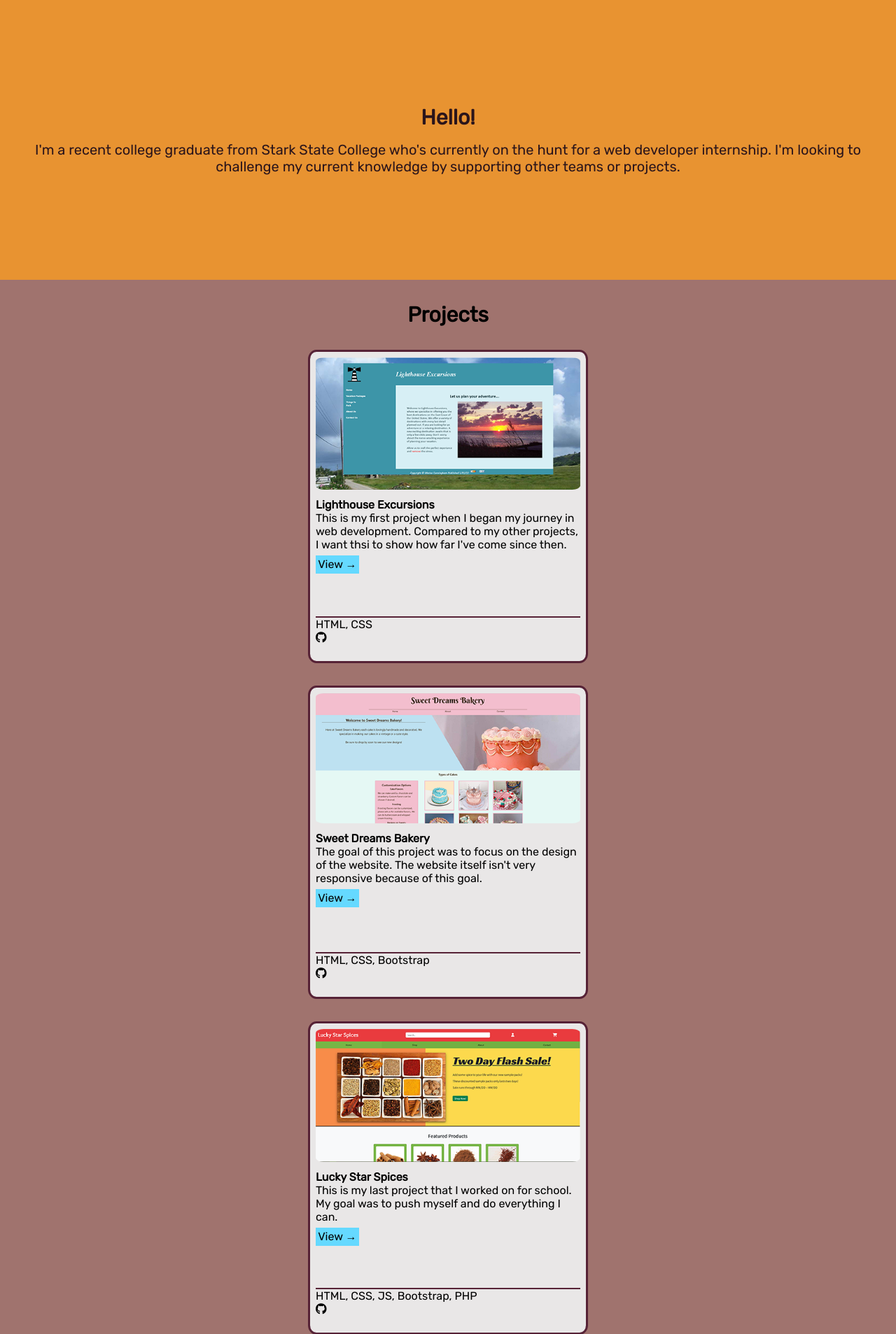
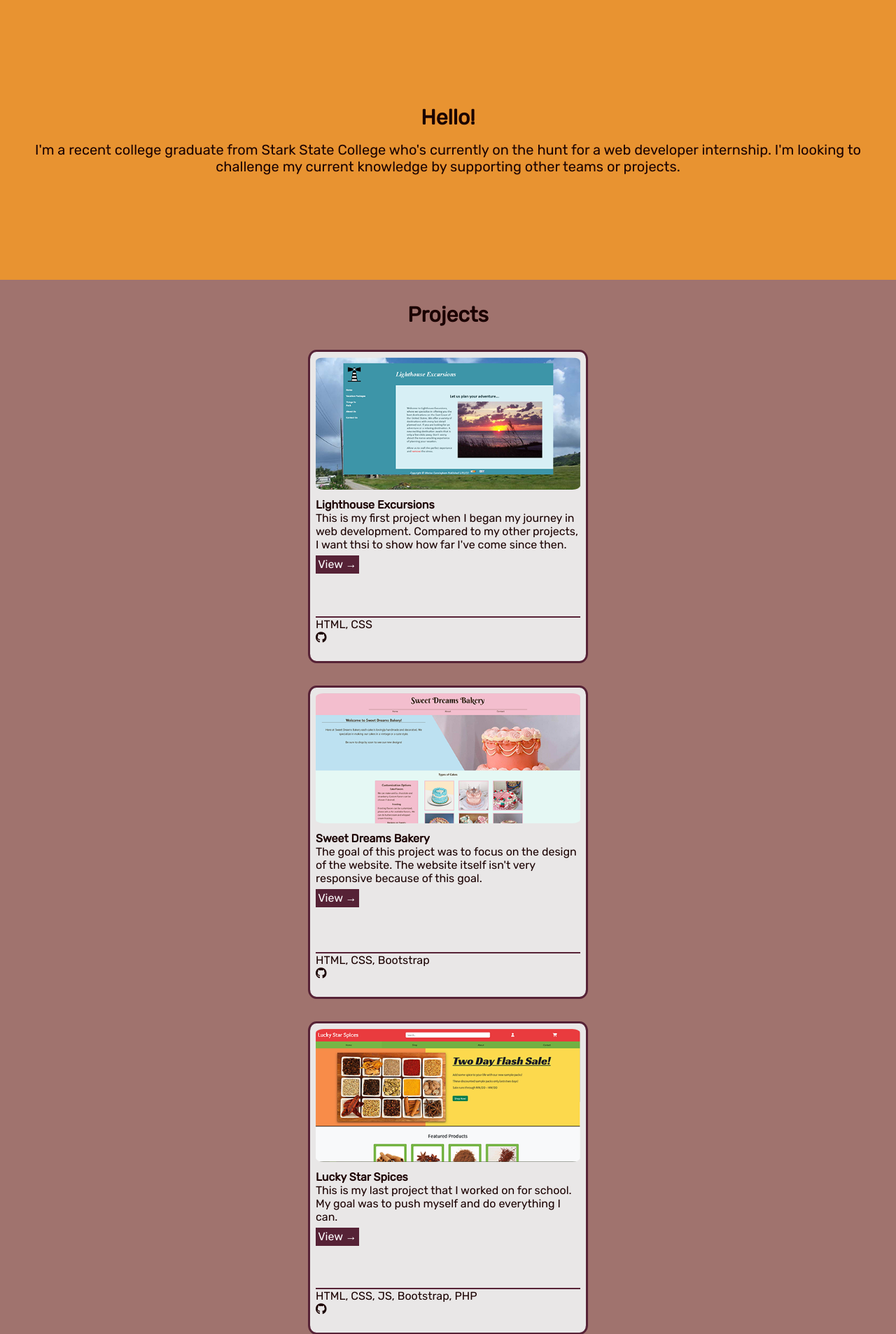
Before and after one commit to MC7841/portfolio, a PHP site: page / in a window 1280 px wide. Shown: the part 64-1971 px from the top of the page at 70% size. Run offline with PHP 8.4, Linux system fonts and the light colour scheme; some libraries are stand-ins or nearby versions.

Commit message:
Added color to cards, about and contact section

```diff
--- a/css/index.css
+++ b/css/index.css
@@ -7,15 +7,10 @@
 html, body {
     height: 100%;
     scroll-behavior: smooth;
-    color: #2B151B;
+    color: #1B0202;
 }
 
 body {
-    background-color: #A44D01;
-    background-color: #E89331;
-    background-color: #A0736E;
-    background-color: #562236;
-    background-color: #2B151B;
     padding-top: 4rem;
     font-family: 'Rubik', sans-serif;
 }
@@ -80,7 +75,6 @@ a {
 .work {
     height: 100vh;
     background-color: #A0736E;
-    color: #000;
     display: flex;
     flex-direction: column;
     align-items: center;
@@ -135,13 +129,14 @@ a {
 }
 
 .card-btn {
-    background-color: #65d9ff;
+    background-color: #562236;
+    color: #fff;
     padding: .2rem;
     transition: .5s ease-in-out;
 }
 
 .card-btn:hover {
-    background-color: #e0f7ff;
+    background-color: #97536d;
 }
 
 .card-footer {
@@ -160,7 +155,8 @@ a {
 
 .about {
     height: 100vh;
-    background-color: rebeccapurple;
+    background-color: #C47389;
+    color: #010002;
     display: flex;
     flex-direction: column;
     align-items: center;
@@ -181,7 +177,7 @@ a {
 
 .contact {
     height: 100vh;
-    background-color: skyblue;
+    background-color: #E89331;
     display: flex;
     flex-direction: column;
     align-items: center;
@@ -197,7 +193,7 @@ a {
 }
 
 .contact-btn {
-    background-color: #eb3681;
+    background-color: #562236;
     font-size: 60px;
     width: 6rem;
     text-align: center;
@@ -206,13 +202,14 @@ a {
 }
 
 .contact-btn:hover {
-    background-color: #ffc8df;
+    background-color: #97536d;
     transform: scale(1.5);
 }
 
 .contact-btn i {
     font-size: 60px;
     text-align: center;
+    color: #fff;
 }
 
 /* Responsive Styles */
```
